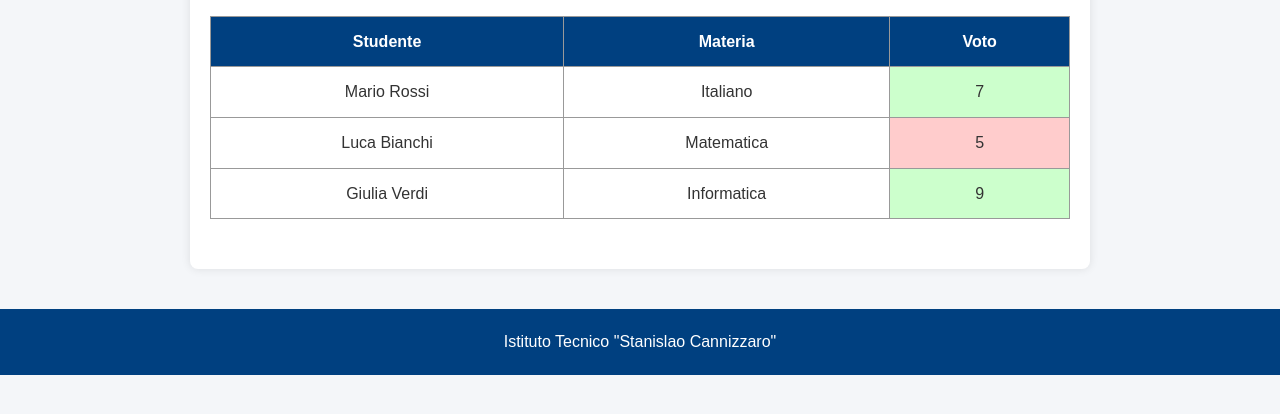
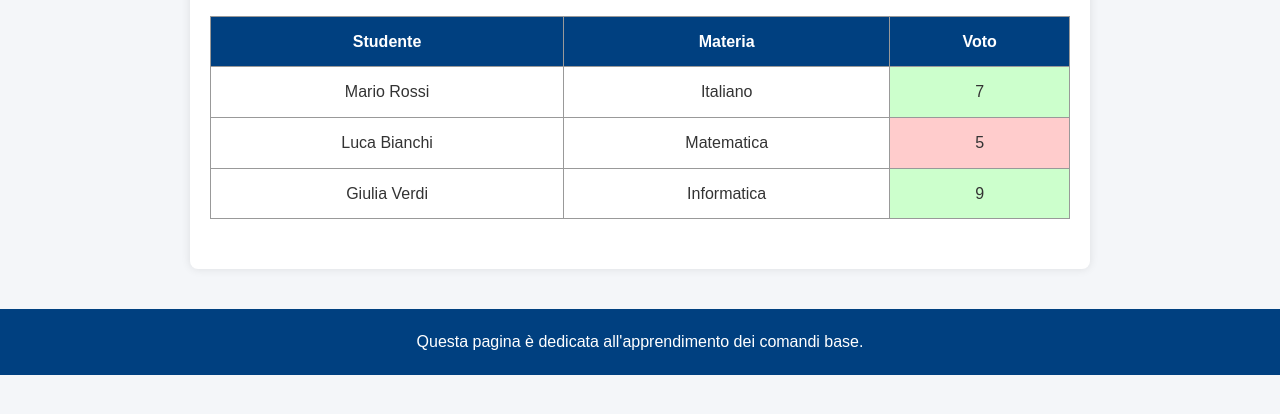
Before and after one commit to AskItLater/AskItLater, a plain HTML site: page voti.html in a window 1280 px wide. Shown: the part 226-640 px from the top of the page. Drawn offline with Linux system fonts and the light colour scheme.

Commit message:
Update voti.html

```diff
--- a/voti.html
+++ b/voti.html
@@ -176,7 +176,7 @@
   </main>
 
   <footer>
-    <p>Istituto Tecnico "Stanislao Cannizzaro"</p>
+    <p>Questa pagina è dedicata all'apprendimento dei comandi base.</p>
   </footer>
 
 </body>
```
